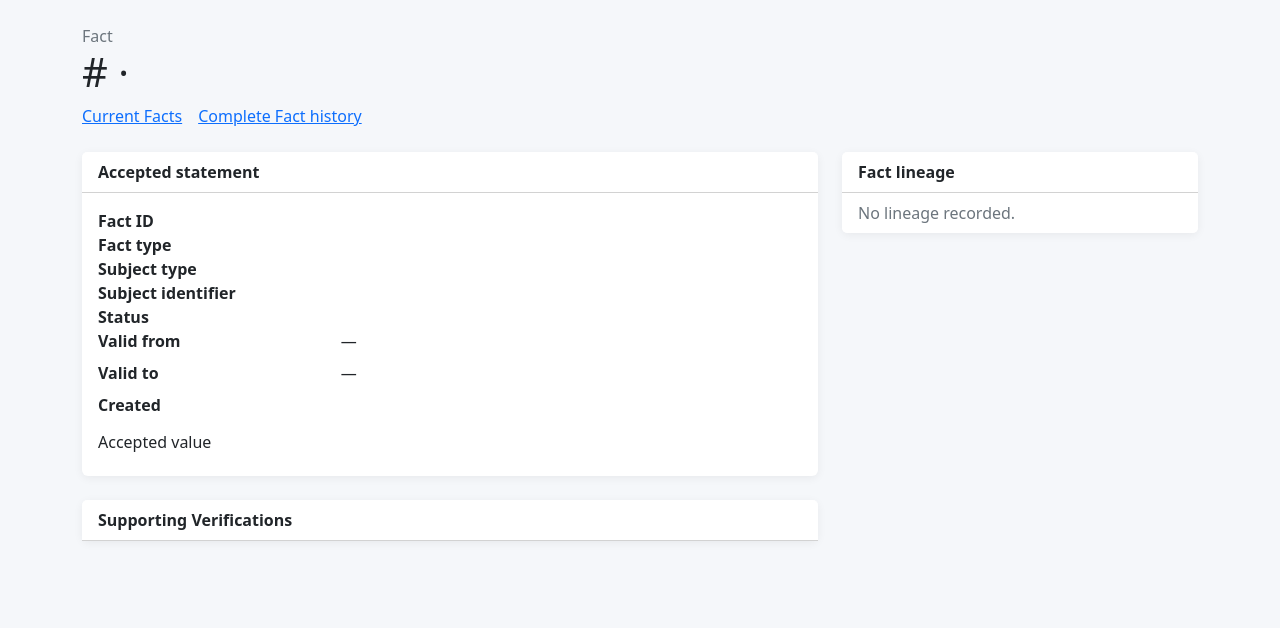
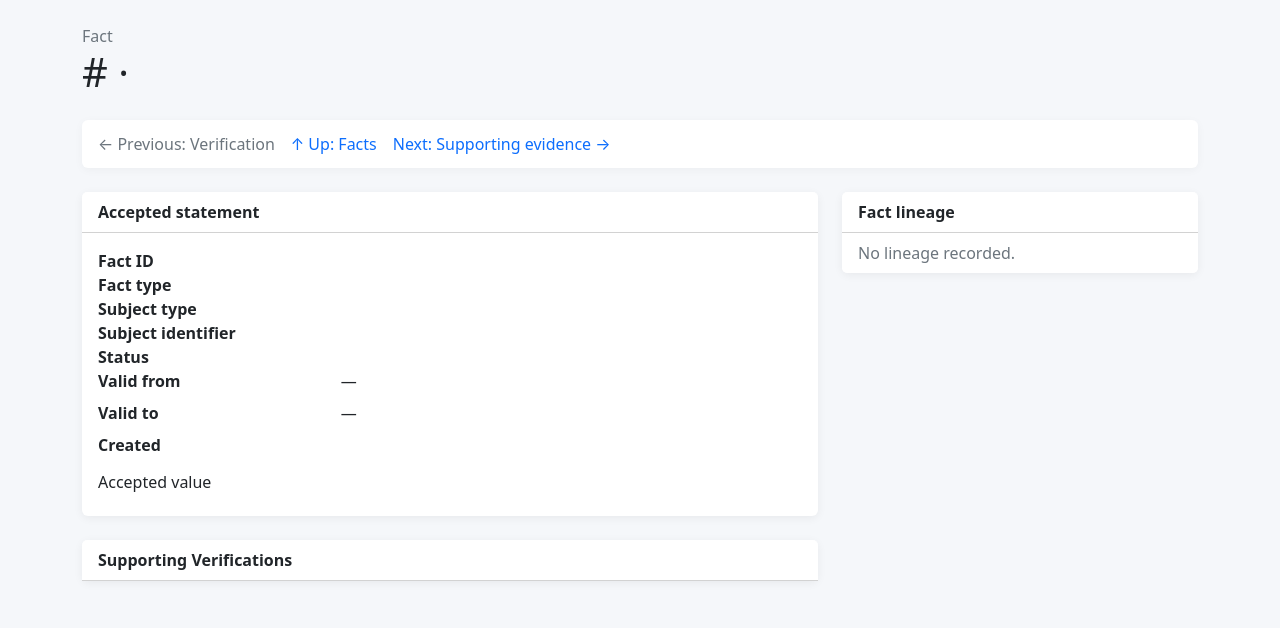
Before and after one commit to MantorpLasse/rwi, a FastAPI app: page /facts/1 in a window 1280 px wide. Shown: the part 56-684 px from the top of the page. Run offline with FastAPI, Linux system fonts and the light colour scheme; parts of the project's set-up code (start-up, migrations or seed data) failed here and were passed over.

Commit message:
feat: complete fact domain and analyst workflow

```diff
--- a/app/main.py
+++ b/app/main.py
@@ -33,6 +33,17 @@ from app.services import FactPromotionError, FactPromotionService
 app = FastAPI(title=settings.app_name)
 app.mount("/static", StaticFiles(directory="app/static"), name="static")
 templates = Jinja2Templates(directory="app/templates")
+
+
+def _format_datetime(value: object) -> str:
+    if value is None:
+        return "—"
+    if hasattr(value, "strftime"):
+        return value.strftime("%Y-%m-%d %H:%M")
+    return str(value)
+
+
+templates.env.filters["datetime"] = _format_datetime
 
 
 @app.get("/facts", response_class=HTMLResponse)
--- a/app/static/css/app.css
+++ b/app/static/css/app.css
@@ -25,3 +25,29 @@ body {
 table a {
     text-decoration: none;
 }
+.table > :not(caption) > * > * {
+    vertical-align: middle;
+}
+.table thead th {
+    white-space: nowrap;
+}
+.workflow-nav {
+    background: #fff;
+    border-radius: .375rem;
+    box-shadow: 0 2px 10px rgba(0,0,0,.04);
+    padding: .75rem 1rem;
+}
+.workflow-nav a {
+    text-decoration: none;
+}
+.evidence-value {
+    white-space: pre-wrap;
+}
+a:focus-visible,
+button:focus-visible,
+input:focus-visible,
+select:focus-visible,
+textarea:focus-visible {
+    outline: 3px solid rgba(13,110,253,.45);
+    outline-offset: 2px;
+}
--- a/app/templates/base.html
+++ b/app/templates/base.html
@@ -8,6 +8,7 @@
     <link href="/static/css/app.css" rel="stylesheet">
 </head>
 <body>
+<a class="visually-hidden-focusable position-absolute bg-white p-2" href="#main-content">Hoppa till innehåll</a>
 <nav class="navbar navbar-expand-lg navbar-dark bg-dark mb-4">
     <div class="container">
         <a class="navbar-brand fw-bold" href="/">RW Intelligence</a>
@@ -22,7 +23,7 @@
     </div>
 </nav>
 
-<main class="container pb-5">
+<main id="main-content" class="container pb-5" tabindex="-1">
     {% block content %}{% endblock %}
 </main>
 </body>
--- a/app/templates/facts/detail.html
+++ b/app/templates/facts/detail.html
@@ -4,11 +4,13 @@
 <div class="mb-4">
     <div class="text-secondary">Fact</div>
     <h1>#{{ fact.id }} · {{ fact.fact_type_key }}</h1>
-    <div class="d-flex flex-wrap gap-3">
-        <a href="/facts">Current Facts</a>
-        <a href="/facts?history=all">Complete Fact history</a>
-    </div>
 </div>
+
+<nav class="workflow-nav d-flex flex-wrap gap-3 mb-4" aria-label="Workflow">
+    {% if fact.supporting_verifications %}<a href="/verifications/{{ fact.supporting_verifications[0].id }}">← Previous: Verification</a>{% else %}<span class="text-secondary">← Previous: Verification</span>{% endif %}
+    <a href="/facts{% if fact.status.value != 'accepted' %}?history=all{% endif %}">↑ Up: Facts</a>
+    {% if fact.superseded_by %}<a href="/facts/{{ fact.superseded_by[0].id }}">Next: Superseding Fact →</a>{% else %}<a href="#supporting-verifications">Next: Supporting evidence →</a>{% endif %}
+</nav>
 
 <div class="row g-4">
     <div class="col-lg-8">
@@ -20,24 +22,24 @@
                     <dt class="col-sm-4">Fact type</dt><dd class="col-sm-8">{{ fact.fact_type_key }}</dd>
                     <dt class="col-sm-4">Subject type</dt><dd class="col-sm-8">{{ fact.subject_type }}</dd>
                     <dt class="col-sm-4">Subject identifier</dt><dd class="col-sm-8">{{ fact.subject_identifier }}</dd>
-                    <dt class="col-sm-4">Status</dt><dd class="col-sm-8">{{ fact.status.value }}</dd>
+                    <dt class="col-sm-4">Status</dt><dd class="col-sm-8"><span class="badge text-bg-{% if fact.status.value == 'accepted' %}success{% elif fact.status.value == 'retired' %}secondary{% else %}warning{% endif %}">{{ fact.status.value }}</span></dd>
                     <dt class="col-sm-4">Valid from</dt><dd class="col-sm-8">{{ fact.valid_from if fact.valid_from else "—" }}</dd>
                     <dt class="col-sm-4">Valid to</dt><dd class="col-sm-8">{{ fact.valid_to if fact.valid_to else "—" }}</dd>
-                    <dt class="col-sm-4">Created</dt><dd class="col-sm-8">{{ fact.created_at }}</dd>
+                    <dt class="col-sm-4">Created</dt><dd class="col-sm-8">{{ fact.created_at|datetime }}</dd>
                 </dl>
                 <h2 class="h6 mt-3">Accepted value</h2>
-                <div class="text-break" style="white-space: pre-wrap">{{ fact.accepted_value }}</div>
+                <div class="text-break evidence-value">{{ fact.accepted_value }}</div>
             </div>
         </div>
 
-        <div class="card">
+        <div class="card" id="supporting-verifications">
             <div class="card-header bg-white fw-semibold">Supporting Verifications</div>
             <div class="list-group list-group-flush">
                 {% for verification in fact.supporting_verifications %}
                 <a class="list-group-item list-group-item-action" href="/verifications/{{ verification.id }}">
                     <div class="d-flex flex-wrap justify-content-between gap-2">
-                        <strong>{{ verification.status.value }}</strong>
-                        <span class="small text-secondary">{{ verification.reviewed_at }}</span>
+                        <span class="badge text-bg-success">{{ verification.status.value }}</span>
+                        <span class="small text-secondary">{{ verification.reviewed_at|datetime }}</span>
                     </div>
                     <div class="small text-secondary">
                         Reviewer: {{ verification.reviewed_by if verification.reviewed_by else "—" }} · Confidence: {{ verification.confidence if verification.confidence is not none else "—" }}
--- a/app/templates/facts/promote.html
+++ b/app/templates/facts/promote.html
@@ -22,7 +22,7 @@
                         <span class="w-100">
                             <span class="d-flex flex-wrap justify-content-between gap-2">
                                 <strong>Verification #{{ verification.id }} · {{ verification.status.name }}</strong>
-                                <span class="small text-secondary">{{ verification.reviewed_at }}</span>
+                                <span class="small text-secondary">{{ verification.reviewed_at|datetime }}</span>
                             </span>
                             <span class="d-block small">Observation #{{ verification.observation.id }} · {{ verification.observation.observation_type.key }}</span>
                             <span class="d-block text-break">{{ reviewed_value }}</span>
--- a/app/templates/observations/list.html
+++ b/app/templates/observations/list.html
@@ -4,13 +4,15 @@
 <div class="mb-4">
     <h1 class="mb-1">Observationer</h1>
     <p class="text-secondary mb-0">Spårbara uppgifter från bevarade dokument. Observationer är inte verifierade fakta.</p>
+    <p class="small text-secondary mb-0">{{ observations|length }} resultat</p>
 </div>
 
 {% if observations %}
 <div class="card">
     <div class="table-responsive">
         <table class="table table-hover align-middle mb-0">
-            <thead><tr><th>ID och typ</th><th>Rått observerat värde</th><th>Källdokument</th><th>Extraktion</th><th>Skapad</th></tr></thead>
+            <caption class="visually-hidden">Registrerade observationer</caption>
+            <thead><tr><th scope="col">ID och typ</th><th scope="col">Rått observerat värde</th><th scope="col">Källdokument</th><th scope="col">Extraktion</th><th scope="col">Skapad</th></tr></thead>
             <tbody>
             {% for observation in observations %}
                 <tr>
@@ -25,7 +27,7 @@
                         {% if observation.extraction_confidence is not none %}<div>Konfidens: {{ observation.extraction_confidence }}</div>{% endif %}
                         {% if observation.evidence_locator %}<div>Plats: {{ observation.evidence_locator }}</div>{% endif %}
                     </td>
-                    <td class="small text-nowrap">{{ observation.created_at }}</td>
+                    <td class="small text-nowrap">{{ observation.created_at|datetime }}</td>
                 </tr>
             {% endfor %}
             </tbody>
```
Also changed, not shown: app/templates/airports/detail.html (+7 -1 lines), app/templates/documents/detail.html (+7 -1 lines), app/templates/facts/list.html (+5 -3 lines), app/templates/observations/detail.html (+12 -6 lines), app/templates/projects/detail.html (+7 -1 lines), app/templates/verifications/detail.html (+9 -8 lines), app/templates/verifications/list.html (+10 -7 lines), tests/test_document_detail.py (+3 -0 lines), tests/test_fact_views.py (+4 -0 lines), tests/test_observation_views.py (+3 -0 lines), tests/test_verification_views.py (+4 -0 lines).
